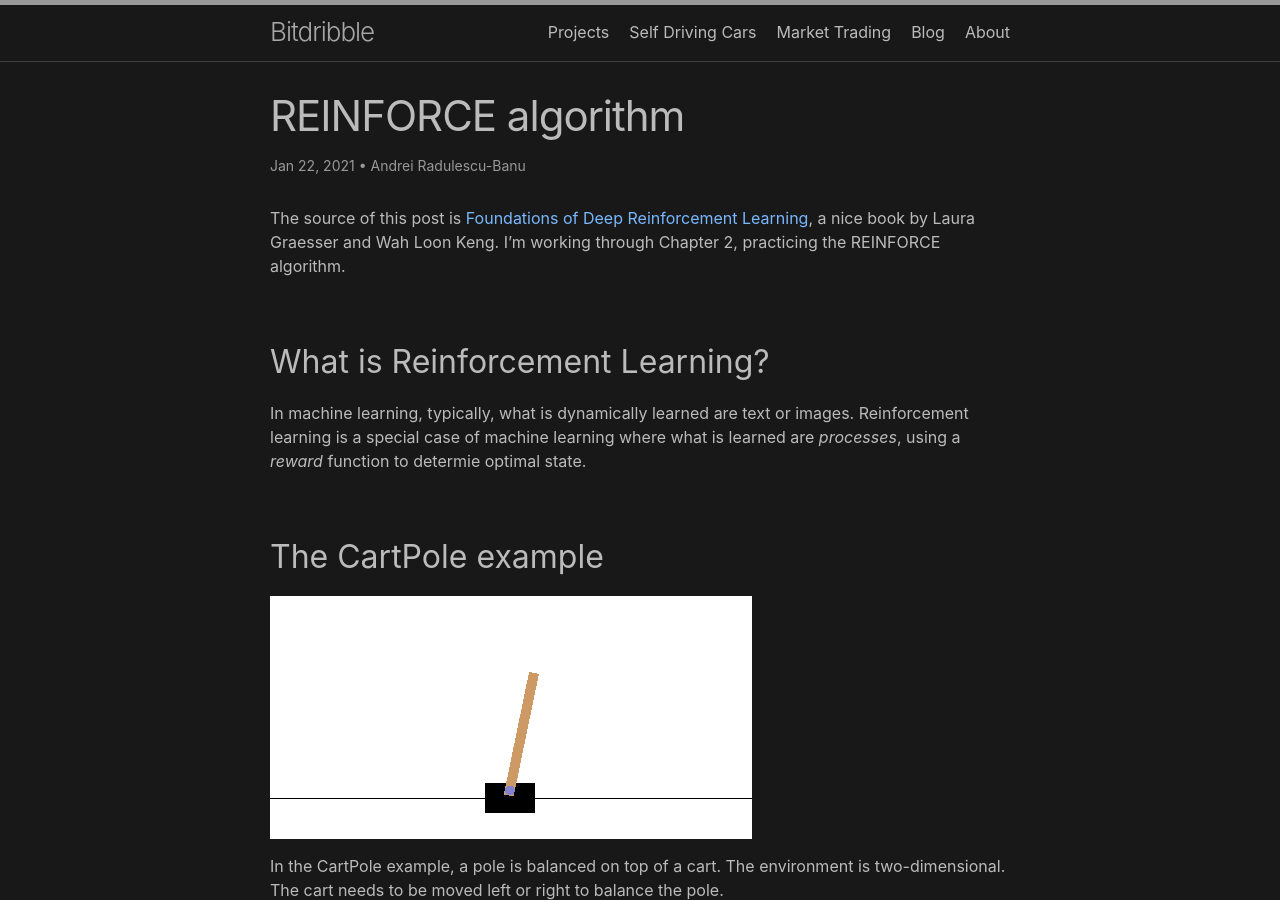
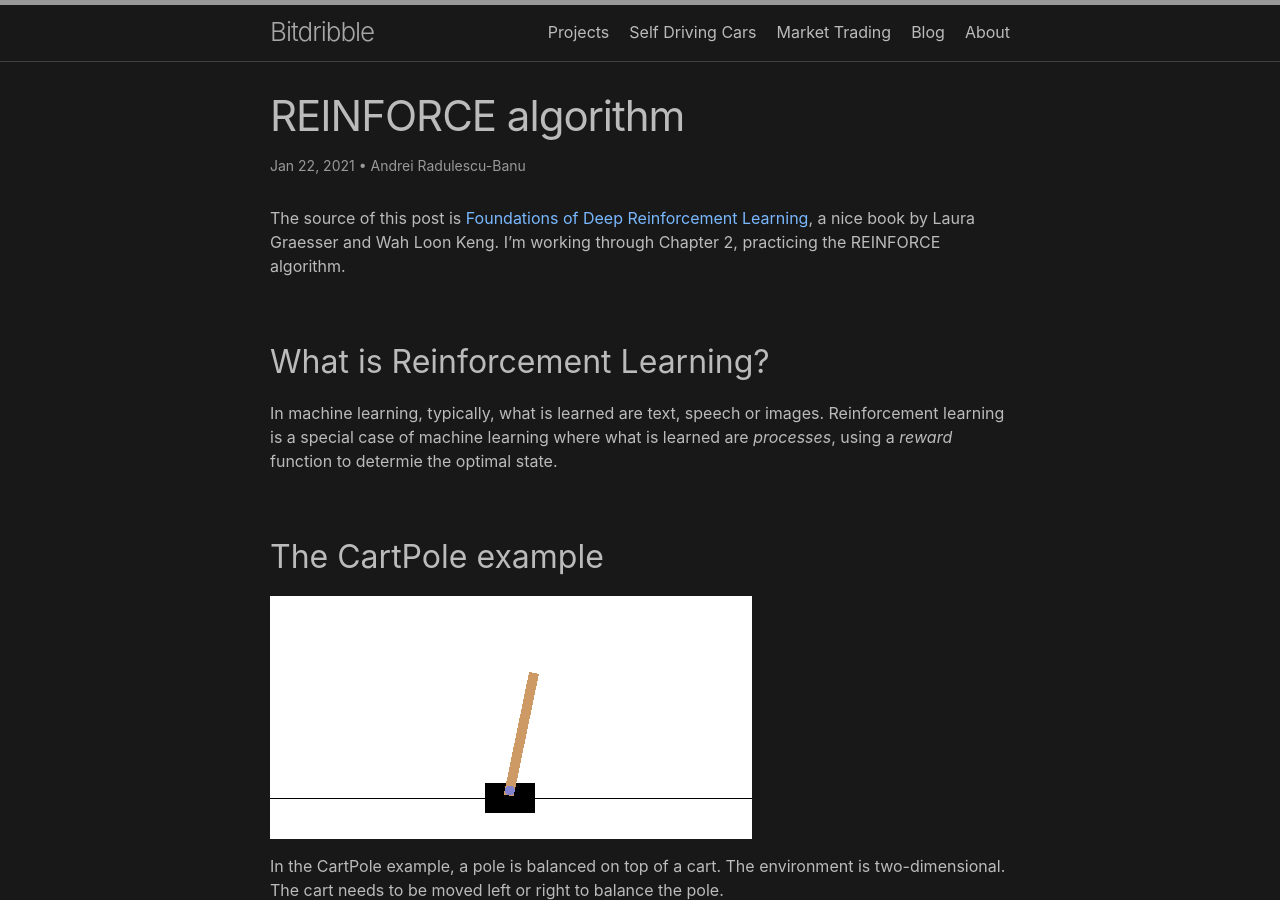
Before and after one commit to analytiq-hub/sigagent.github.io, a Jekyll site: the page built from machine_learning/_posts/2021-01-22-reinforce.md, in a window 1280 px wide and 900 px high. Built offline with Jekyll 4.4.1, drawn with Linux system fonts in a browser that asks for light colours; formulas are drawn with MathJax 3; a script that is not in the unit is left out.

Commit message:
*** empty log message ***

```diff
--- a/machine_learning/_posts/2021-01-22-reinforce.md
+++ b/machine_learning/_posts/2021-01-22-reinforce.md
@@ -9,7 +9,7 @@ author:
 The source of this post is [Foundations of Deep Reinforcement Learning](https://www.amazon.com/Deep-Reinforcement-Learning-Python-Hands/dp/0135172381), a nice book by Laura Graesser and Wah Loon Keng. I'm working through Chapter 2, practicing the REINFORCE algorithm.
 
 ## What is Reinforcement Learning?
-In machine learning, typically, what is dynamically learned are text or images. Reinforcement learning is a special case of machine learning where what is learned are *processes*, using a *reward* function to determie optimal state.
+In machine learning, typically, what is learned are text, speech or images. Reinforcement learning is a special case of machine learning where what is learned are *processes*, using a *reward* function to determie the optimal state.
 
 ## The CartPole example
 ![CartPole](/src/images/cartpole.png)
```
